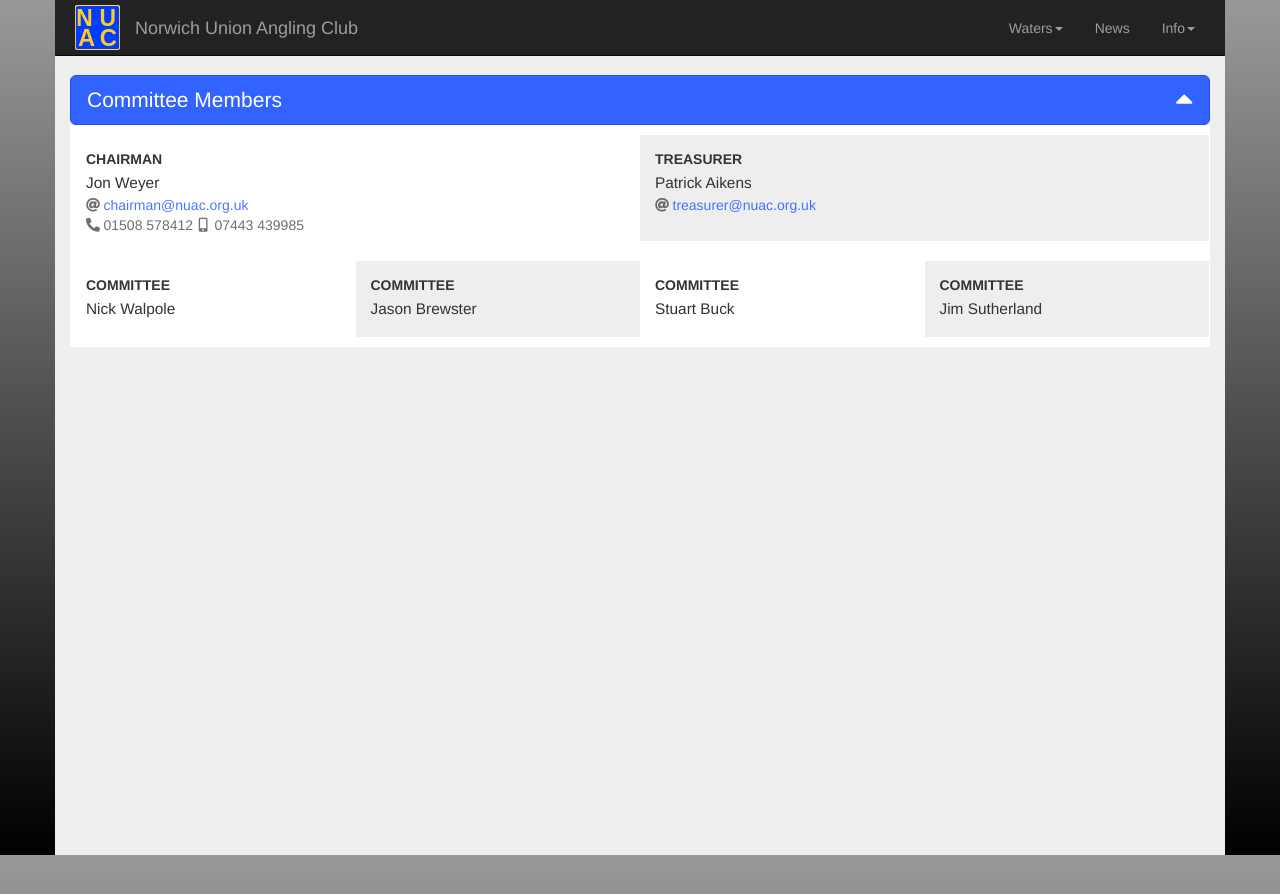
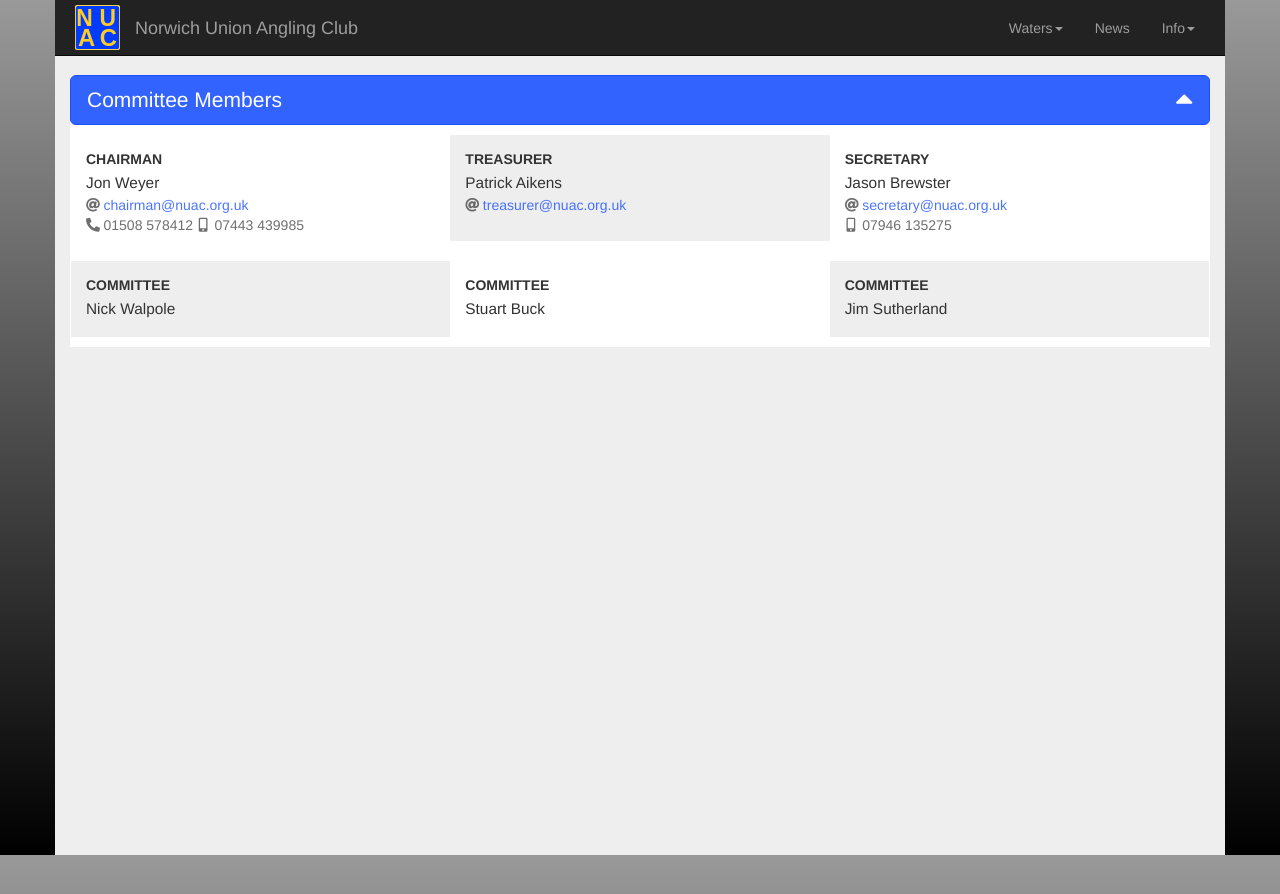
Before and after one commit to nuac-admin/nuac-release-four, a Jekyll site: the page built from _info/committee.html, in a window 1280 px wide. Shown: the top 894 px of the page. Built offline with Jekyll 4.4.1, drawn with Linux system fonts in a browser that asks for light colours; nearby versions of some CDN libraries.

Commit message:
add jb to officers

```diff
--- a/_info/committee.html
+++ b/_info/committee.html
@@ -17,9 +17,9 @@ keywords: NUAC, Norwich Union Angling Club, fishing club, contact, committee, no
 
 					<article>
 
-						<div class="row committee-listing">
+						<div class="row committee-listing officer-list">
 
-							<div class="col-xs-12 col-sm-6">
+							<div class="col-xs-12 col-sm-4">
 								<div class="card">
 									<div class="card-category">Chairman</div>
 									<div class="card-description">
@@ -28,7 +28,7 @@ keywords: NUAC, Norwich Union Angling Club, fishing club, contact, committee, no
 									</div>
 								</div>
 							</div>
-							<div class="col-xs-12 col-sm-6">
+							<div class="col-xs-12 col-sm-4">
 								<div class="card">
 									<div class="card-category">Treasurer</div>
 									<div class="card-description">
@@ -37,11 +37,20 @@ keywords: NUAC, Norwich Union Angling Club, fishing club, contact, committee, no
 									</div>
 								</div>
 							</div>
+							<div class="col-xs-12 col-sm-4">
+								<div class="card">
+									<div class="card-category">Secretary</div>
+									<div class="card-description">
+										<h2>Jason Brewster</h2>
+										<p><i class="fas fa-at fa-fw pad-r-5"></i><a href="mailto:secretary@nuac.org.uk">secretary@nuac.org.uk</a><br><span class="no-wrap"><i class="fas fa-mobile-alt fa-fw pad-r-5"></i>07946 135275</span></p>
+									</div>
+								</div>
+							</div>
 
 						</div>
 						<div class="row committee-listing">
 
-							<div class="col-xs-12 col-sm-3">
+							<div class="col-xs-12 col-sm-4">
 								<div class="card">
 									<div class="card-category">Committee</div>
 									<div class="card-description">
@@ -49,15 +58,7 @@ keywords: NUAC, Norwich Union Angling Club, fishing club, contact, committee, no
 									</div>
 								</div>
 							</div>
-							<div class="col-xs-12 col-sm-3">
-								<div class="card">
-									<div class="card-category">Committee</div>
-									<div class="card-description">
-										<h2>Jason Brewster</h2>
-									</div>
-								</div>
-							</div>
-							<div class="col-xs-12 col-sm-3">
+							<div class="col-xs-12 col-sm-4">
 								<div class="card">
 									<div class="card-category">Committee</div>
 									<div class="card-description">
@@ -65,7 +66,7 @@ keywords: NUAC, Norwich Union Angling Club, fishing club, contact, committee, no
 									</div>
 								</div>
 							</div>
-							<div class="col-xs-12 col-sm-3">
+							<div class="col-xs-12 col-sm-4">
 								<div class="card">
 									<div class="card-category">Committee</div>
 									<div class="card-description">
```
Also changed, not shown: assets/_scss/local/_body.scss (+18 -1 lines), assets/css/styles.css (+7 -1 lines), assets/css/styles.min.css.
